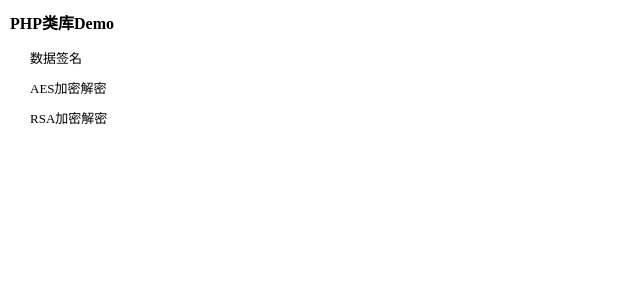
After one commit to xinlianit/Library, a PHP site: page / in a window 1280 px wide. The commit adds this page. Shown: the top 300 px of the page, without its empty margins (0-640 px from the left). Run offline with PHP 8.4, Linux system fonts and the light colour scheme.

Commit message:
增加类库文件

```diff
--- a/Demo/PHP/aes.php
+++ b/Demo/PHP/aes.php
@@ -1,7 +1,7 @@
 <?php
 header("Content-type: text/html; charset=utf-8");
-use Lib\Encrypt;
-require_once '../Lib/Encrypt.class.php';
+use Library\PHP\Encrypt;
+require_once '../../PHP/Encrypt.class.php';
 
 //加密秘钥
 $secret_key     = md5('ABC');
--- a/Demo/PHP/rsa.php
+++ b/Demo/PHP/rsa.php
@@ -1,7 +1,7 @@
 <?php
 header("Content-type: text/html; charset=utf-8");
-use Lib\Encrypt;
-require_once '../Lib/Encrypt.class.php';
+use Library\PHP\Encrypt;
+require_once '../../PHP/Encrypt.class.php';
 
 //加密秘钥
 $secret_key     = md5('ABC');
--- a/Demo/PHP/sign.php
+++ b/Demo/PHP/sign.php
@@ -1,7 +1,7 @@
 <?php
 header("Content-type: text/html; charset=utf-8");
-use \Lib\Sign;
-require_once '../Lib/Sign.class.php';
+use Library\PHP\Sign;
+require_once '../../PHP/Sign.class.php';
 
 //签名秘钥
 $sign_key = '123456789';
--- a/PHP/Curl.class.php
+++ b/PHP/Curl.class.php
@@ -2,7 +2,7 @@
 /**
  * Curl类
  */
-namespace Lib;
+namespace Library\PHP;
 
 class Curl {
     /**
--- a/PHP/Encrypt.class.php
+++ b/PHP/Encrypt.class.php
@@ -2,7 +2,7 @@
 /**
  * 数据加密
  */
-namespace Lib;
+namespace Library\PHP;
 
 class Encrypt {
     /**
--- a/PHP/RedisService.class.php
+++ b/PHP/RedisService.class.php
@@ -2,7 +2,7 @@
 /**
  * Redis操作类
  */
-namespace Lib;
+namespace Library\PHP;
 
 class RedisService {
     /**
--- a/PHP/Sign.class.php
+++ b/PHP/Sign.class.php
@@ -2,7 +2,7 @@
 /**
  * 数据签名
  */
-namespace Lib;
+namespace Library\PHP;
 
 class Sign {
 
--- /dev/null
+++ b/index.html
@@ -0,0 +1,24 @@
+<!DOCTYPE html>
+<html xmlns="http://www.w3.org/1999/xhtml">
+<head>
+    <meta http-equiv="Content-Type" content="text/html; charset=utf-8" />
+	<meta content="width=device-width, initial-scale=1, maximum-scale=1, user-scalable=no" name="viewport">
+    <title>类库示例</title>
+    <style type="text/css">
+		*{margin:0px;padding:0px;}
+		.menu-list{margin:10px;}
+		.menu-list dt{font-weight:bold;margin-bottom:10px;}
+		.menu-list dd a{text-decoration:none;margin-left:20px;line-height:30px;font-size:13px;color:#000;}
+	</style>
+</head>
+<body>
+<div class="menu-list">
+	<dl>
+		<dt>PHP类库Demo</dt>
+		<dd><a href="Demo/PHP/sign.php" target="_blank">数据签名</a></dd>
+		<dd><a href="Demo/PHP/aes.php" target="_blank">AES加密解密</a></dd>
+		<dd><a href="Demo/PHP/rsa.php" target="_blank">RSA加密解密</a></dd>
+	</dl>
+</div>
+</body>
+</html>
```
